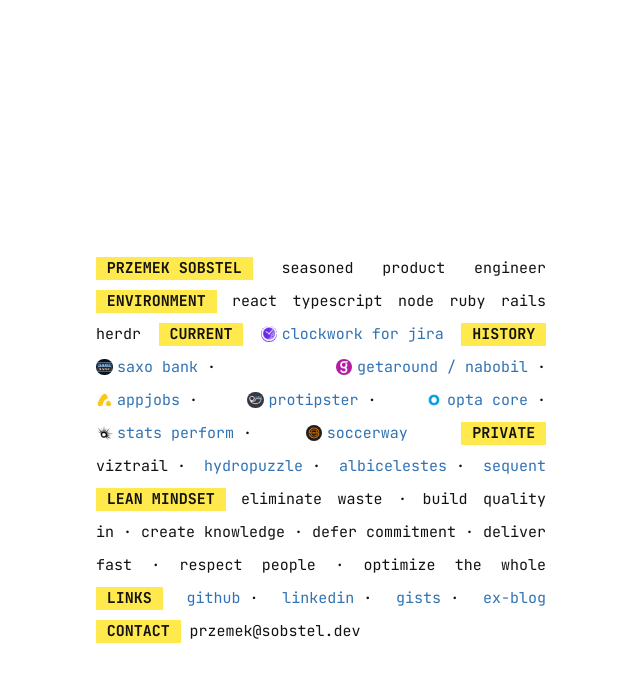
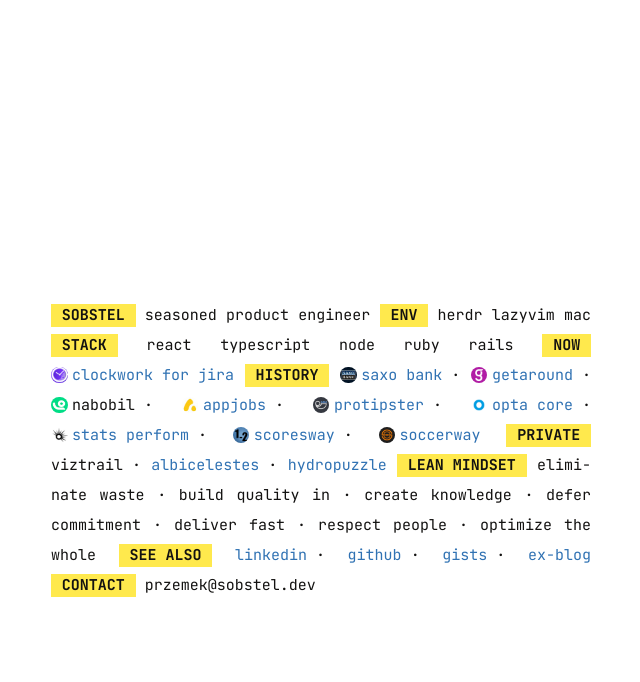
Before and after one commit to sobstel/sobstel.github.com, a Jekyll site: the page built from index.html, in a window 1280 px wide. Shown: the top 682 px of the page, without its empty margins (319-959 px from the left). Built offline with Jekyll 4.4.1, drawn with Linux system fonts in a browser that asks for light colours.

Commit message:
Restructure homepage sections, add Scoresway, tune width
Split ENV/STACK, rename labels (SOBSTEL, NOW, SEE ALSO), separate Getaround and Nabobil, add Scoresway with logo, reorder private projects and drop sequent. Set width to 60ch, line height 2, enable hyphenation with nohyphen literals, halve padding on phones. Add AGENTS.md and docs/homepage-layout.md (excluded from the site).

```diff
--- a/_config.yml
+++ b/_config.yml
@@ -1,7 +1,7 @@
 title: Przemek Sobstel
 url: "https://sobstel.github.io" # the base hostname & protocol for your site
 
-exclude: ["Rakefile", "Gemfile", "stuff"]
+exclude: ["Rakefile", "Gemfile", "stuff", "AGENTS.md", "docs"]
 markdown: kramdown
 
 permalink: /blog/:title/
--- a/_sass/_home.scss
+++ b/_sass/_home.scss
@@ -15,11 +15,12 @@
 }
 
 .oneliner {
-  max-width: 50ch;
+  max-width: 60ch;
   margin: 0 auto;
-  line-height: 2.2;
+  line-height: 2;
   text-align: justify;
   text-transform: lowercase;
+  hyphens: auto;
 
   strong,
   a,
@@ -52,4 +53,14 @@
     border-radius: 50%;
     vertical-align: -0.2em;
   }
+
+  .nohyphen {
+    hyphens: none;
+  }
 }
+
+@media (max-width: 600px) {
+  body {
+    padding: 1rem;
+  }
+}
--- a/index.html
+++ b/index.html
@@ -4,32 +4,35 @@
 ---
 
 <p class="oneliner">
-  <strong>PRZEMEK SOBSTEL</strong>
-  Seasoned Product Engineer
-  <strong>ENVIRONMENT</strong>
-  react typescript node ruby rails herdr
-  <strong>CURRENT</strong>
+  <strong>SOBSTEL</strong>
+  seasoned product engineer
+  <strong>ENV</strong>
+  <span class="nohyphen">herdr lazyvim mac</span>
+  <strong>STACK</strong>
+  <span class="nohyphen">react typescript node ruby rails</span>
+  <strong>NOW</strong>
   <a href="https://www.herocoders.com/products/jira-time-tracking" target="_blank"><img class="logo" src="/img/project-logos/clockwork.png" alt="" />Clockwork for Jira</a>
   <strong>HISTORY</strong>
   <span class="item"><a href="https://www.home.saxo/" target="_blank"><img class="logo" src="/img/project-logos/saxobank.jpg" alt="" />Saxo Bank</a>&nbsp;·</span>
-  <span class="item"><a href="https://no.getaround.com/" target="_blank"><img class="logo" src="/img/project-logos/getaround.png" alt="" />Getaround / Nabobil</a>&nbsp;·</span>
+  <span class="item"><a href="https://no.getaround.com/" target="_blank"><img class="logo" src="/img/project-logos/getaround.png" alt="" />Getaround</a>&nbsp;·</span>
+  <span class="item"><img class="logo" src="/img/project-logos/nabobil.png" alt="" />Nabobil&nbsp;·</span>
   <span class="item"><a href="https://www.appjobs.com/" target="_blank"><img class="logo" src="/img/project-logos/appjobs.jpeg" alt="" />AppJobs</a>&nbsp;·</span>
   <span class="item"><a href="https://www.protipster.com/" target="_blank"><img class="logo" src="/img/project-logos/protipster.png" alt="" />ProTipster</a>&nbsp;·</span>
   <span class="item"><a href="https://www.statsperform.com/opta/" target="_blank"><img class="logo" src="/img/project-logos/opta.png" alt="" />Opta Core</a>&nbsp;·</span>
   <span class="item"><a href="https://www.statsperform.com/" target="_blank"><img class="logo" src="/img/project-logos/perform.png" alt="" />Stats Perform</a>&nbsp;·</span>
+  <span class="item"><a href="https://www.scoresway.com/" target="_blank"><img class="logo" src="/img/project-logos/scoresway.png" alt="" />Scoresway</a>&nbsp;·</span>
   <a href="https://www.soccerway.com/" target="_blank"><img class="logo" src="/img/project-logos/soccerway.png" alt="" />Soccerway</a>
   <strong>PRIVATE</strong>
   <span class="item">viztrail&nbsp;·</span>
-  <span class="item"><a href="/hydropuzzle/">hydropuzzle</a>&nbsp;·</span>
   <span class="item"><a href="https://albicelestes.com/" target="_blank">albicelestes</a>&nbsp;·</span>
-  <a href="https://github.com/sobstel/sequent" target="_blank">sequent</a>
+  <a href="/hydropuzzle/">hydropuzzle</a>
   <strong>LEAN MINDSET</strong>
   eliminate waste&nbsp;· build quality in&nbsp;· create knowledge&nbsp;· defer commitment&nbsp;· deliver fast&nbsp;· respect people&nbsp;· optimize the whole
-  <strong>LINKS</strong>
+  <strong>SEE ALSO</strong>
+  <span class="item"><a href="https://www.linkedin.com/in/sobstel/" target="_blank">linkedin</a>&nbsp;·</span>
   <span class="item"><a href="https://github.com/sobstel/" target="_blank">github</a>&nbsp;·</span>
-  <span class="item"><a href="https://www.linkedin.com/in/sobstel/" target="_blank">linkedin</a>&nbsp;·</span>
   <span class="item"><a href="https://github.com/sobstel/sobstel/blob/main/GISTS.md" target="_blank">gists</a>&nbsp;·</span>
   <a href="/blog/">ex-blog</a>
   <strong>CONTACT</strong>
-  przemek&#64;sobstel&#46;dev
+  <span class="nohyphen">przemek&#64;sobstel&#46;dev</span>
 </p>
```
Also changed, not shown: AGENTS.md (added, +3 -0 lines), docs/homepage-layout.md (added, +15 -0 lines), img/project-logos/scoresway.png (added).
